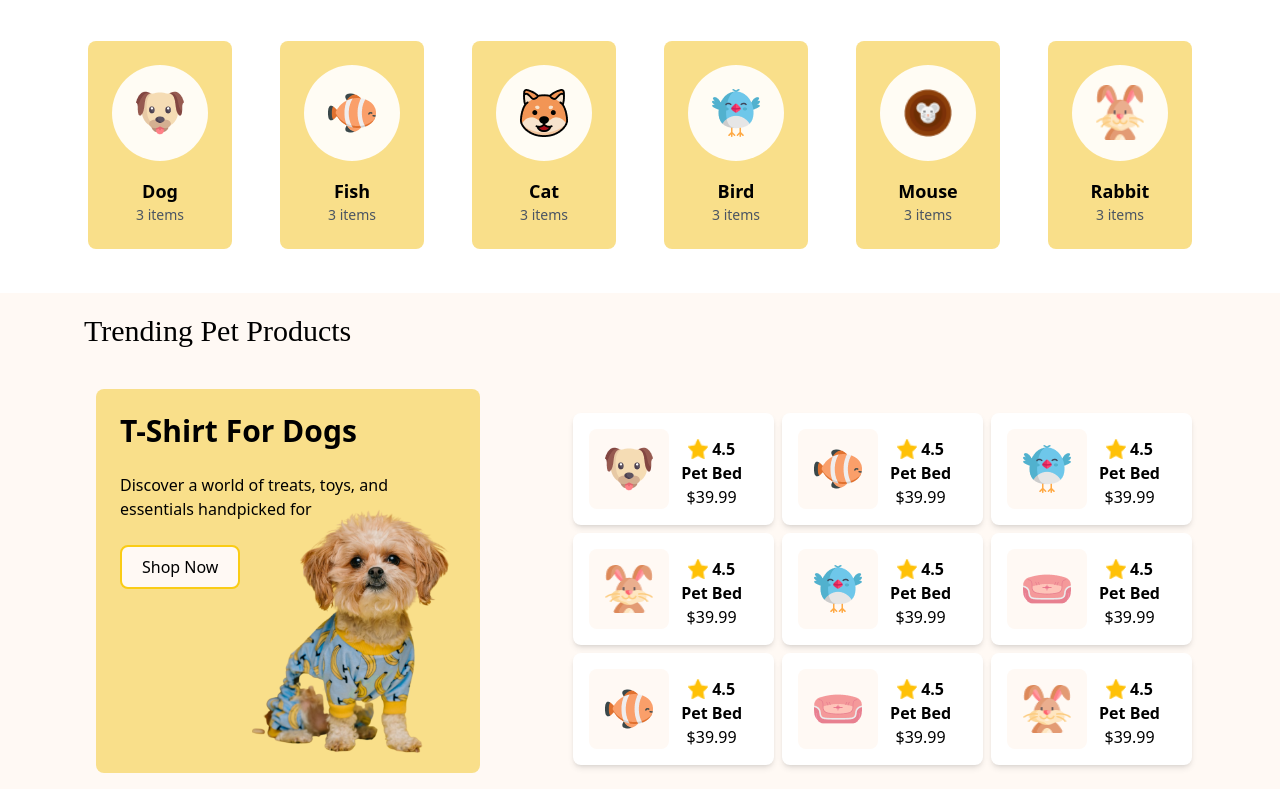
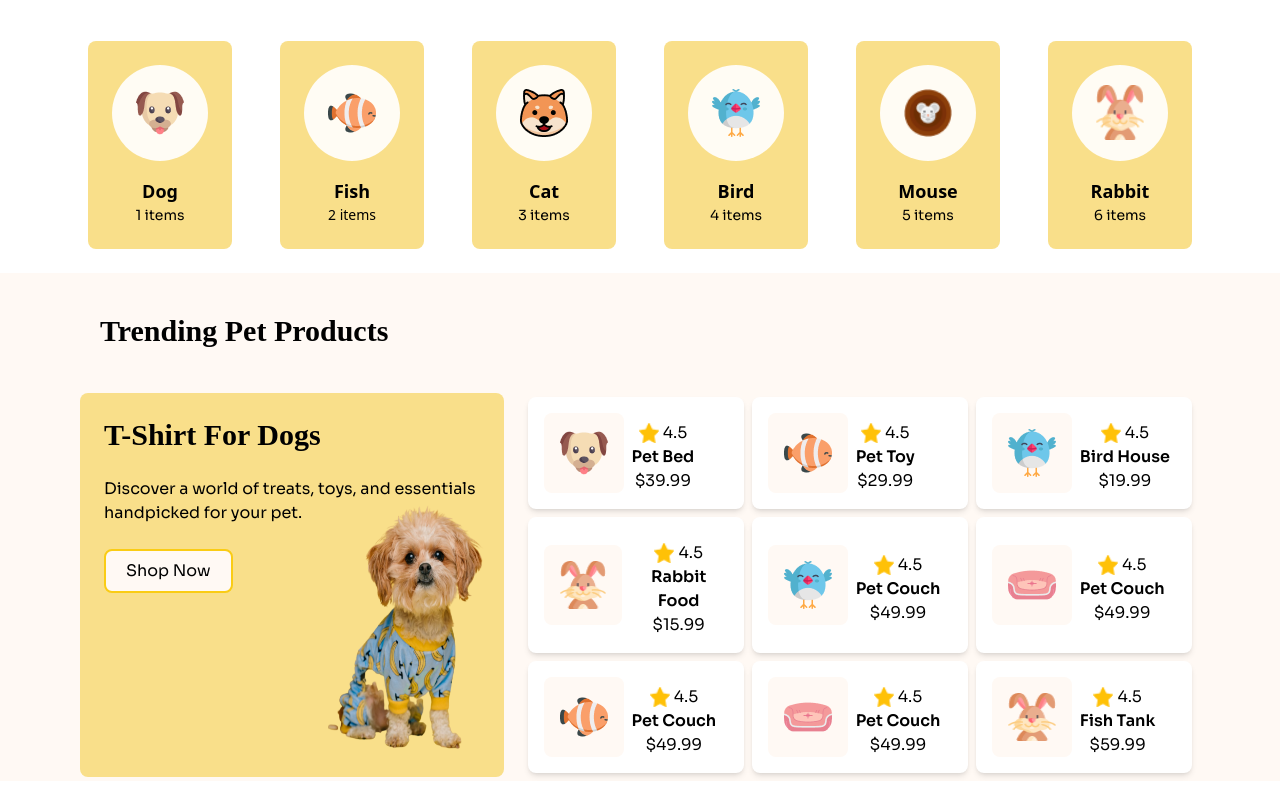
Before and after one commit to sanowarsarkar/Browse4-Pets-Web-Project, a plain HTML site: page index.html in a window 1280 px wide. Shown: the part 881-1670 px from the top of the page. Drawn offline with nearby package versions, Linux system fonts and the light colour scheme; a web font is replaced by a local one.

Commit message:
Browse4-Pets-Web-Project

```diff
--- a/index.html
+++ b/index.html
@@ -19,7 +19,7 @@
         }
     </style>
 </head>
-<body class="">
+<body>
     <main>
         <!-- Header Content -->
         <header class="bg-[#FFF9F4] border-b md:border-0 md:border-transparent border-black">
@@ -61,6 +61,7 @@
                             </svg>
                         </span>
                     </div>
+                    <!---button -->
                     <button class="px-5 py-2 border-2 border-yellow-400 rounded-lg hover:bg-yellow-400 transition-all duration-500 ease-in-out">Login</button>
                     <button class="bg-yellow-400 px-5 py-2 rounded-lg border-2 border-yellow-400 hover:bg-transparent hover:text-black hover:border-yellow-500 transition-all duration-500 ease-in-out">Register</button>
                 </div>
@@ -73,10 +74,10 @@
             <div class="absolute top-1/4 left-0 transform -translate-y-1/2 text-left pl-4">
                 <h1 class="font adlam text-4xl text-black leading-snug md:text-6xl">Pamper Your Pet,<br>Because They Deserve<br>the Best</h1>
                 <p class="my-4 text-[11px] font-sora text-gray-700 md:text-[20px]">Discover a world of treats, toys, and essentials handpicked for<br>your furry friends. Shop now and make tails wag with joy!</p>
+                <!-- animation svg-->
                 <svg class="size-9 text-blue-500 animate-bounce ml-12" xmlns="http://www.w3.org/2000/svg" viewBox="0 0 384 512" fill="currentColor">
                     <path d="M169.4 470.6c12.5 12.5 32.8 12.5 45.3 0l160-160c12.5-12.5 12.5-32.8 0-45.3s-32.8-12.5-45.3 0L224 370.8 224 64c0-17.7-14.3-32-32-32s-32 14.3-32 32l0 306.7L54.6 265.4c-12.5-12.5-32.8-12.5-45.3 0s-12.5 32.8 0 45.3l160 160z"/>
                   </svg>
-
                 <button class="bg-yellow-400 px-5 py-2 font sora rounded-lg border-2 border-yellow-400 hover:bg-transparent hover:text-black hover:border-yellow-500 transition-all duration-500 ease-in-out">Find a pet</button>
             </div>
 
@@ -84,16 +85,19 @@
             <img class="w-full h-full object-cover mt-20 sm:mt-48 md:mt-12" src="assets/cat-big.png" alt="image">
         </div>
     </section>
+
+    <!-- Browse By Categories -->
+
     <section class="md:max-w-6xl mx-auto">
         <h1 class="text-3xl mr-2 p-5 md:text-3x1 my-5 font adlam">Browse By Categories</h1>
-        <div class="md:flex grid grid-cols-2 gap-1 p-6 justify-between justify-center">
+        <div class="md:flex grid grid-cols-2 gap-1 p-6 justify-between">
             <!-- Box 1 -->
             <div class="flex flex-col items-center bg-[#F9DF8A] p-6 rounded-lg hover:shadow-xl transition-shadow duration-300">
                 <div class="bg-[#fffcf4] p-6 rounded-full flex justify-center items-center w-24 h-24">
                     <img class="w-16 md:w-20 h-auto" src="assets/dog-cartoon.png" alt="Dog">
                 </div>
                 <h4 class="text-lg font-semibold mt-4">Dog</h4>
-                <p class="text-sm text-gray-600">3 items</p>
+                <p class="text-sm sora">1 items</p>
             </div>
 
             <!-- Box 2 -->
@@ -102,7 +106,7 @@
                     <img class="w-16 md:w-20 h-auto" src="assets/fish-cartoon.png" alt="Fish">
                 </div>
                 <h4 class="text-lg font-semibold mt-4">Fish</h4>
-                <p class="text-sm text-gray-600">3 items</p>
+                <p class="text-sm sors">2 items</p>
             </div>
 
             <!-- Box 3 -->
@@ -111,7 +115,7 @@
                     <img class="w-16 md:w-20 h-auto" src="assets/cat-cartoon.png" alt="Cat">
                 </div>
                 <h4 class="text-lg font-semibold mt-4">Cat</h4>
-                <p class="text-sm text-gray-600">3 items</p>
+                <p class="text-sm sora">3 items</p>
             </div>
 
             <!-- Box 4 -->
@@ -120,7 +124,7 @@
                     <img class="w-16 md:w-20 h-auto" src="assets/bird-cartoon.png" alt="Bird">
                 </div>
                 <h4 class="text-lg font-semibold mt-4">Bird</h4>
-                <p class="text-sm text-gray-600">3 items</p>
+                <p class="text-sm sora">4 items</p>
             </div>
 
             <!-- Box 5 -->
@@ -129,7 +133,7 @@
                     <img class="w-16 md:w-20 h-auto" src="assets/mouse-cartoon.png" alt="Mouse">
                 </div>
                 <h4 class="text-lg font-semibold mt-4">Mouse</h4>
-                <p class="text-sm text-gray-600">3 items</p>
+                <p class="text-sm sora">5 items</p>
             </div>
 
             <!-- Box 6 -->
@@ -138,172 +142,173 @@
                     <img class="w-16 md:w-20 h-auto" src="assets/rabbit-cartoon.png" alt="Rabbit">
                 </div>
                 <h4 class="text-lg font-semibold mt-4">Rabbit</h4>
-                <p class="text-sm text-gray-600">3 items</p>
+                <p class="text-sm sora">6 items</p>
             </div>
         </div>
     </section>
-    <section class="bg-[#FFF9F4]">
-        <div class="md:max-w-6xl mx-auto">
-            <h1 class="text-3xl mr-2 p-5 md:text-3x1 my-5 font adlam">Trending Pet Products</h1>
-            <div class="md:flex ml-8 grid grid-cols-1 gop-1 justify-between">
-                <div class="md:flex w-96 h-96 bg-[#F9DF8A] p-6 rounded-lg relative">
-                    <!-- Text content -->
-                    <div class="flex-1">
-                        <h3 class="text-3xl font-semibold">T-Shirt For Dogs</h3>
-                        <p class="my-6">Discover a world of treats, toys, and essentials handpicked for</p>
+    <!-- Trending Pet Products -->
+    <section class="bg-[#FFF9F4] overflow-x-hidden py-0">
+        <div class="md:max-w-6xl mx-auto px-4">
+            <h1 class="text-3xl p-5 md:text-3xl my-5 font-semibold adlam">Trending Pet Products</h1>
+
+            <!-- Flex Containt for Desktop, Single Column for Mobile -->
+            <div class="grid grid-cols-1 items-center md:flex gap-4">
+
+                <!-- First Box content -->
+                <div class="md:w-3/5 h-96 bg-[#F9DF8A] p-6 rounded-lg relative overflow-hidden">
+                    <div>
+                        <h3 class="text-3xl font-semibold adlam">T-Shirt For Dogs</h3>
+                        <p class="my-6 sora">Discover a world of treats, toys, and essentials handpicked for your pet.</p>
                         <button class="bg-[#FFF9F4] px-5 py-2 rounded-lg border-2 border-yellow-400
                         hover:bg-transparent hover:text-black hover:border-yellow-500
-                        transition-all duration-500 ease-in-out">Shop Now</button>
-                     <!-- Image content -->
-                    <div class="absolute top-24 bottom-0 right-0 p-6">
-                    <img class="w-42 h-64" src="assets/cute-pet-mid.png" alt="Dog">
+                        transition-all duration-500 ease-in-out sora">Shop Now</button>
+                    </div>
+                    <!-- Image content -->
+                    <div class="absolute top-24 right-0 p-4">
+                        <img class="w-40 h-64 max-w-full" src="assets/cute-pet-mid.png" alt="Dog">
                     </div>
                 </div>
-                    </div>
 
-                <!--grid-->
-                <div class="grid grid-cols-2 md:grid-cols-3 gap-2 p-6">
+                <!-- Second Box content -->
+                <div class="grid grid-cols-2 md:grid-cols-3 gap-2 p-2 w-full">
                     <!-- Item 1 -->
                     <div class="flex bg-white p-4 rounded-lg text-center shadow-md items-center">
-                        <div class="mr-3">
-                            <img class="w-20 h-20 mx-auto bg-[#FFF9F4] p-4 rounded-lg" src="assets/dog-cartoon.png" alt="image">
+                        <div class="mr-2">
+                            <img class="w-20 h-20 bg-[#FFF9F4] p-4 rounded-lg" src="assets/dog-cartoon.png" alt="image">
                         </div>
-                        <div class="items-center mr-4 md:mr-4">
+                        <div>
                             <div class="flex items-center justify-center gap-1 mt-2">
                                 <img class="w-5 h-5" src="assets/Vector.png" alt="rating">
-                                <h5 class="font-semibold">4.5</h5>
+                                <h5 class="sora">4.5</h5>
                             </div>
-                            <h4 class="font-bold">Pet Bed</h4>
-                            <p class="text-black">$39.99</p>
+                            <h4 class="font-semibold sora">Pet Bed</h4>
+                            <p class="sora">$39.99</p>
                         </div>
                     </div>
 
                     <!-- Item 2 -->
                     <div class="flex bg-white p-4 rounded-lg text-center shadow-md items-center">
-                        <div class="mr-3">
-                            <img class="w-20 h-20 mx-auto bg-[#FFF9F4] p-4 rounded-lg" src="assets/fish-cartoon.png" alt="image">
+                        <div class="mr-2">
+                            <img class="w-20 h-20 bg-[#FFF9F4] p-4 rounded-lg" src="assets/fish-cartoon.png" alt="image">
                         </div>
-                        <div class="items-center mr-4 md:mr-4">
+                        <div class="sora">
                             <div class="flex items-center justify-center gap-1 mt-2">
                                 <img class="w-5 h-5" src="assets/Vector.png" alt="rating">
-                                <h5 class="font-semibold">4.5</h5>
+                                <h5>4.5</h5>
                             </div>
-                            <h4 class="font-bold">Pet Bed</h4>
-                            <p class="text-black">$39.99</p>
+                            <h4 class="font-semibold">Pet Toy</h4>
+                            <p>$29.99</p>
                         </div>
                     </div>
 
                     <!-- Item 3 -->
                     <div class="flex bg-white p-4 rounded-lg text-center shadow-md items-center">
-                        <div class="mr-3">
-                            <img class="w-20 h-20 mx-auto bg-[#FFF9F4] p-4 rounded-lg" src="assets/bird-cartoon.png" alt="image">
+                        <div class="mr-2">
+                            <img class="w-20 h-20 bg-[#FFF9F4] p-4 rounded-lg" src="assets/bird-cartoon.png" alt="image">
                         </div>
-                        <div class="items-center mr-4 md:mr-4">
+                        <div class="sora">
                             <div class="flex items-center justify-center gap-1 mt-2">
                                 <img class="w-5 h-5" src="assets/Vector.png" alt="rating">
-                                <h5 class="font-semibold">4.5</h5>
+                                <h5>4.5</h5>
                             </div>
-                            <h4 class="font-bold">Pet Bed</h4>
-                            <p class="text-black">$39.99</p>
+                            <h4 class="font-semibold">Bird House</h4>
+                            <p>$19.99</p>
                         </div>
                     </div>
 
                     <!-- Item 4 -->
                     <div class="flex bg-white p-4 rounded-lg text-center shadow-md items-center">
-                        <div class="mr-3">
-                            <img class="w-20 h-20 mx-auto bg-[#FFF9F4] p-4 rounded-lg" src="assets/rabbit-cartoon.png" alt="image">
+                        <div class="mr-2">
+                            <img class="w-20 h-20 bg-[#FFF9F4] p-4 rounded-lg" src="assets/rabbit-cartoon.png" alt="image">
                         </div>
-                        <div class="items-center mr-4 md:mr-4">
+                        <div class="sora">
                             <div class="flex items-center justify-center gap-1 mt-2">
                                 <img class="w-5 h-5" src="assets/Vector.png" alt="rating">
-                                <h5 class="font-semibold">4.5</h5>
+                                <h5>4.5</h5>
                             </div>
-                            <h4 class="font-bold">Pet Bed</h4>
-                            <p class="text-black">$39.99</p>
+                            <h4 class="font-semibold">Rabbit Food</h4>
+                            <p>$15.99</p>
                         </div>
                     </div>
-
                     <!-- Item 5 -->
                     <div class="flex bg-white p-4 rounded-lg text-center shadow-md items-center">
-                        <div class="mr-3">
-                            <img class="w-20 h-20 mx-auto bg-[#FFF9F4] p-4 rounded-lg" src="assets/bird-cartoon.png" alt="image">
+                        <div class="mr-2">
+                            <img class="w-20 h-20 bg-[#FFF9F4] p-4 rounded-lg" src="assets/bird-cartoon.png" alt="image">
                         </div>
-                        <div class="items-center mr-4 md:mr-4">
+                        <div class="sora">
                             <div class="flex items-center justify-center gap-1 mt-2">
                                 <img class="w-5 h-5" src="assets/Vector.png" alt="rating">
-                                <h5 class="font-semibold">4.5</h5>
+                                <h5>4.5</h5>
                             </div>
-                            <h4 class="font-bold">Pet Bed</h4>
-                            <p class="text-black">$39.99</p>
+                            <h4 class="font-semibold">Pet Couch</h4>
+                            <p>$49.99</p>
                         </div>
                     </div>
-
                     <!-- Item 6 -->
                     <div class="flex bg-white p-4 rounded-lg text-center shadow-md items-center">
-                        <div class="mr-3">
-                            <img class="w-20 h-20 mx-auto bg-[#FFF9F4] p-4 rounded-lg" src="assets/pet-couch.png" alt="image">
+                        <div class="mr-2">
+                            <img class="w-20 h-20 bg-[#FFF9F4] p-4 rounded-lg" src="assets/pet-couch.png" alt="image">
                         </div>
-                        <div class="items-center mr-4 md:mr-4">
+                        <div class="sora">
                             <div class="flex items-center justify-center gap-1 mt-2">
                                 <img class="w-5 h-5" src="assets/Vector.png" alt="rating">
-                                <h5 class="font-semibold">4.5</h5>
+                                <h5>4.5</h5>
                             </div>
-                            <h4 class="font-bold">Pet Bed</h4>
-                            <p class="text-black">$39.99</p>
+                            <h4 class="font-semibold">Pet Couch</h4>
+                            <p>$49.99</p>
                         </div>
                     </div>
-
                     <!-- Item 7 -->
                     <div class="flex bg-white p-4 rounded-lg text-center shadow-md items-center">
-                        <div class="mr-3">
-                            <img class="w-20 h-20 mx-auto bg-[#FFF9F4] p-4 rounded-lg" src="assets/fish-cartoon.png" alt="image">
+                        <div class="mr-2">
+                            <img class="w-20 h-20 bg-[#FFF9F4] p-4 rounded-lg" src="assets/fish-cartoon.png" alt="image">
                         </div>
-                        <div class="items-center mr-4 md:mr-4">
+                        <div class="sora">
                             <div class="flex items-center justify-center gap-1 mt-2">
                                 <img class="w-5 h-5" src="assets/Vector.png" alt="rating">
-                                <h5 class="font-semibold">4.5</h5>
+                                <h5>4.5</h5>
                             </div>
-                            <h4 class="font-bold">Pet Bed</h4>
-                            <p class="text-black">$39.99</p>
+                            <h4 class="font-semibold">Pet Couch</h4>
+                            <p>$49.99</p>
                         </div>
                     </div>
-
                     <!-- Item 8 -->
                     <div class="flex bg-white p-4 rounded-lg text-center shadow-md items-center">
-                        <div class="mr-3">
-                            <img class="w-20 h-20 mx-auto bg-[#FFF9F4] p-4 rounded-lg" src="assets/pet-couch.png" alt="image">
+                        <div class="mr-2">
+                            <img class="w-20 h-20 bg-[#FFF9F4] p-4 rounded-lg" src="assets/pet-couch.png" alt="image">
                         </div>
-                        <div class="items-center mr-4 md:mr-4">
+                        <div class="sora">
                             <div class="flex items-center justify-center gap-1 mt-2">
                                 <img class="w-5 h-5" src="assets/Vector.png" alt="rating">
-                                <h5 class="font-semibold">4.5</h5>
+                                <h5>4.5</h5>
                             </div>
-                            <h4 class="font-bold">Pet Bed</h4>
-                            <p class="text-black">$39.99</p>
+                            <h4 class="font-semibold">Pet Couch</h4>
+                            <p>$49.99</p>
                         </div>
                     </div>
 
                     <!-- Item 9 -->
                     <div class="flex bg-white p-4 rounded-lg text-center shadow-md items-center">
-                        <div class="mr-3">
-                            <img class="w-20 h-20 mx-auto bg-[#FFF9F4] p-4 rounded-lg" src="assets/rabbit-cartoon.png" alt="image">
+                        <div class="mr-2">
+                            <img class="w-20 h-20 bg-[#FFF9F4] p-4 rounded-lg" src="assets/rabbit-cartoon.png" alt="image">
                         </div>
-                        <div class="items-center mr-4 md:mr-4">
+                        <div class="sora">
                             <div class="flex items-center justify-center gap-1 mt-2">
                                 <img class="w-5 h-5" src="assets/Vector.png" alt="rating">
-                                <h5 class="font-semibold">4.5</h5>
+                                <h5>4.5</h5>
                             </div>
-                            <h4 class="font-bold">Pet Bed</h4>
-                            <p class="text-black">$39.99</p>
+                            <h4 class="font-semibold">Fish Tank</h4>
+                            <p>$59.99</p>
                         </div>
                     </div>
                 </div>
+            </div>
+        </div>
+    </section>
 
 
-                <!-- gid -->
-            </div>
-        </div>
-</section>
     </main>
+
+
 </body>
 </html>
```
